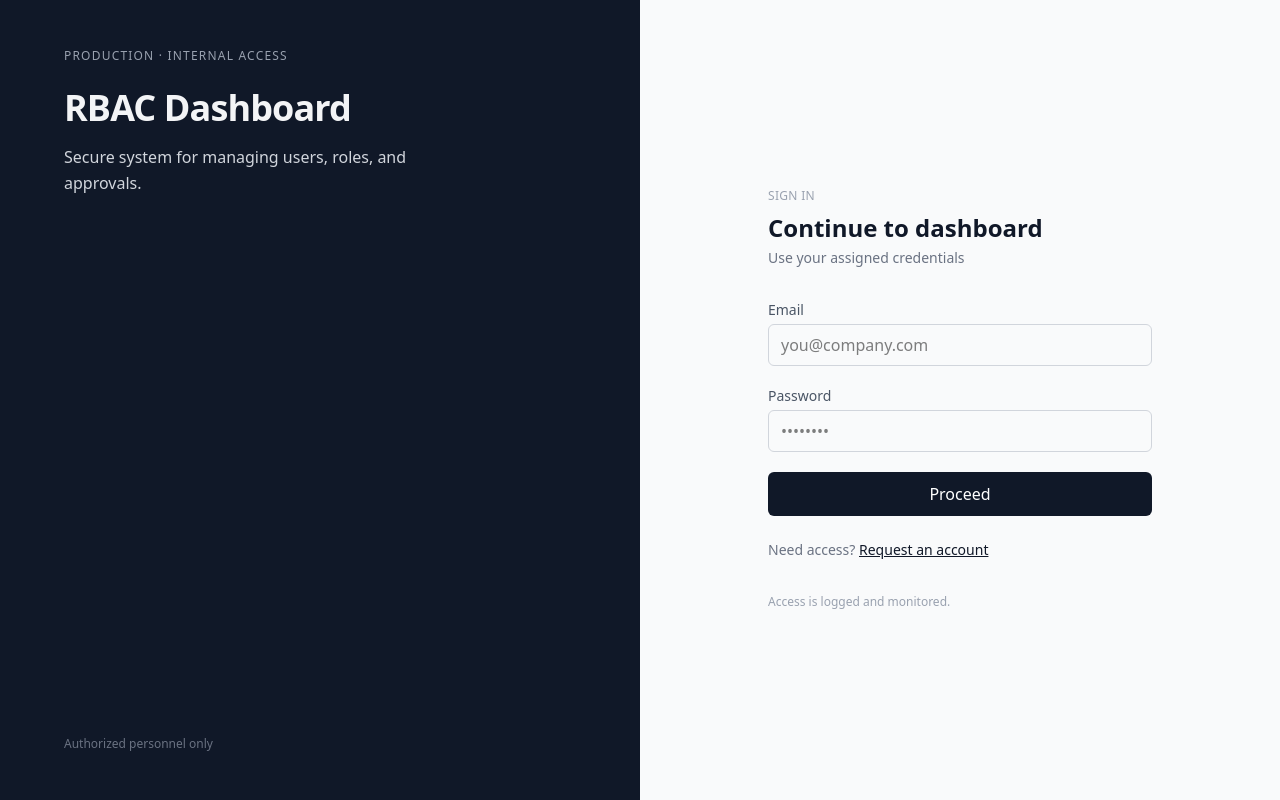
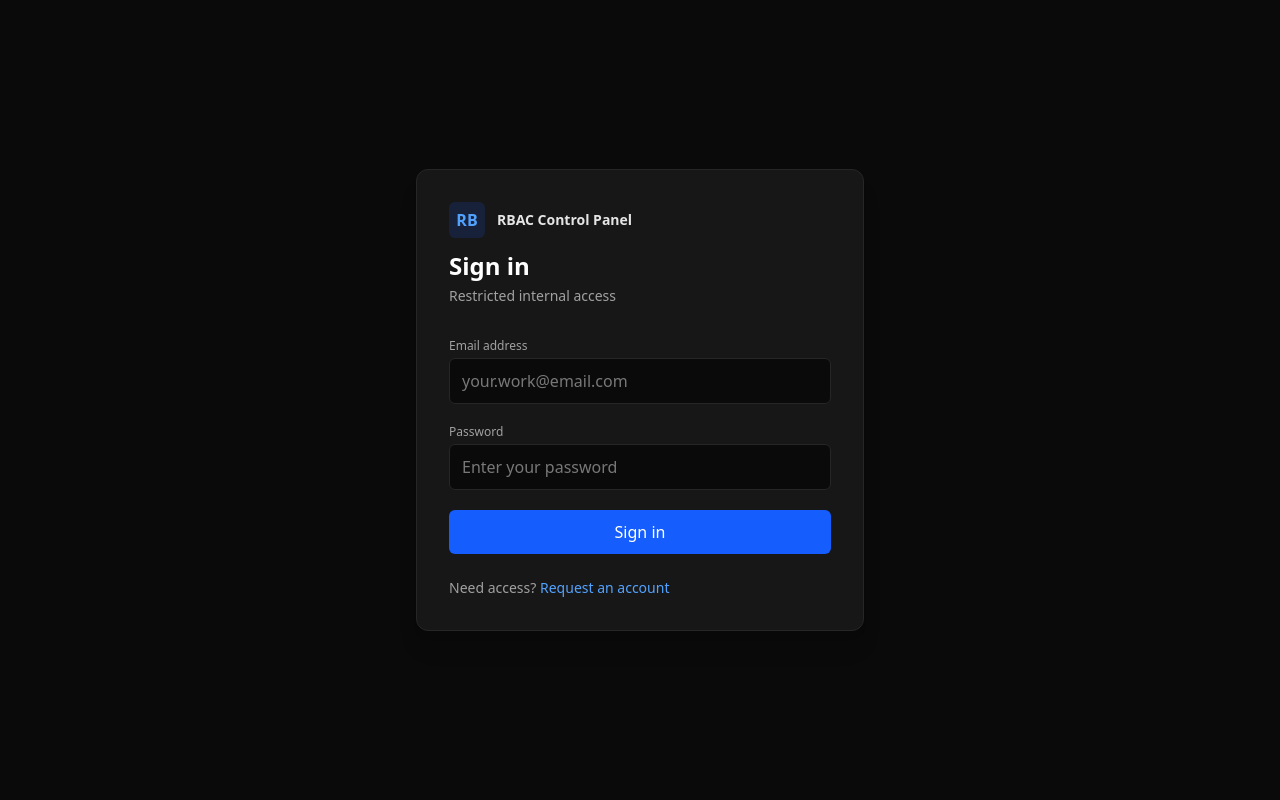
Before and after one commit to Rahinmon2903/saas-role-front-end, a React (Vite) app: page /login in a window 1280 px wide. Built offline with nearby package versions, Linux system fonts and the light colour scheme.

Commit message:
register page updated

```diff
--- a/src/Pages/Login.jsx
+++ b/src/Pages/Login.jsx
@@ -19,75 +19,61 @@ const Login = () => {
     try {
       const res = await api.post("/auth/login", { email, password });
       localStorage.setItem("auth", JSON.stringify(res.data));
-      toast.success("Login successful");
+      toast.success("Welcome back");
       navigate("/dashboard");
     } catch (err) {
-      setError(
-        err.response?.data?.message || "Invalid email or password"
-      );
+      setError(err.response?.data?.message || "Invalid credentials");
     } finally {
       setLoading(false);
     }
   };
 
   return (
-    <div className="min-h-screen grid grid-cols-1 lg:grid-cols-2 bg-gray-50">
-      {/* Left panel */}
-      <div className="hidden lg:flex flex-col justify-between px-16 py-12 bg-gray-900 text-gray-100">
-        <div>
-          <p className="text-xs uppercase tracking-widest text-gray-400 mb-6">
-            Production · Internal Access
-          </p>
-          <h1 className="text-4xl font-semibold tracking-tight">
-            RBAC Dashboard
+    <div className="min-h-screen bg-neutral-950 flex items-center justify-center px-4">
+      <div className="w-full max-w-md bg-neutral-900 border border-neutral-800 rounded-xl shadow-xl p-8">
+        {/* BRAND */}
+        <div className="mb-8">
+          <div className="flex items-center gap-3 mb-3">
+            <div className="w-9 h-9 rounded-md bg-blue-600/15 text-blue-400 font-bold flex items-center justify-center">
+              RB
+            </div>
+            <span className="text-sm font-semibold text-neutral-200">
+              RBAC Control Panel
+            </span>
+          </div>
+
+          <h1 className="text-2xl font-semibold text-white">
+            Sign in
           </h1>
-          <p className="mt-4 text-gray-300 max-w-sm leading-relaxed">
-            Secure system for managing users, roles, and approvals.
+          <p className="text-sm text-neutral-400 mt-1">
+            Restricted internal access
           </p>
         </div>
 
-        <p className="text-xs text-gray-500">
-          Authorized personnel only
-        </p>
-      </div>
-
-      {/* Right panel */}
-      <div className="flex items-center justify-center px-6">
-        <div className="w-full max-w-sm">
-          <p className="text-xs uppercase tracking-wide text-gray-400 mb-2">
-            Sign in
-          </p>
-          <h2 className="text-2xl font-semibold text-gray-900 mb-1">
-            Continue to dashboard
-          </h2>
-          <p className="text-sm text-gray-500 mb-8">
-            Use your assigned credentials
-          </p>
-
         {error && (
-            <div className="mb-6 text-sm text-red-600 bg-red-50 px-3 py-2 rounded">
+          <div className="mb-5 text-sm text-red-400 bg-red-500/10 border border-red-500/20 px-3 py-2 rounded">
             {error}
           </div>
         )}
 
         <form onSubmit={submit} className="space-y-5">
           <div>
-              <label className="block text-sm font-medium text-gray-600 mb-1">
-                Email
+            <label className="block text-xs font-medium text-neutral-400 mb-1">
+              Email address
             </label>
             <input
               type="email"
               required
               value={email}
               onChange={(e) => setEmail(e.target.value)}
-                className="w-full px-3 py-2 border border-gray-300 rounded-md
-                           focus:outline-none focus:ring-2 focus:ring-gray-900"
-                placeholder="you@company.com"
+              className="w-full px-3 py-2.5 bg-neutral-950 border border-neutral-800 rounded-md
+                         text-neutral-200 focus:outline-none focus:ring-2 focus:ring-blue-600"
+              placeholder="your.work@email.com"
             />
           </div>
 
           <div>
-              <label className="block text-sm font-medium text-gray-600 mb-1">
+            <label className="block text-xs font-medium text-neutral-400 mb-1">
               Password
             </label>
             <input
@@ -95,36 +81,27 @@ const Login = () => {
               required
               value={password}
               onChange={(e) => setPassword(e.target.value)}
-                className="w-full px-3 py-2 border border-gray-300 rounded-md
-                           focus:outline-none focus:ring-2 focus:ring-gray-900"
-                placeholder="••••••••"
+              className="w-full px-3 py-2.5 bg-neutral-950 border border-neutral-800 rounded-md
+                         text-neutral-200 focus:outline-none focus:ring-2 focus:ring-blue-600"
+              placeholder="Enter your password"
             />
           </div>
 
           <button
             type="submit"
             disabled={loading}
-              className="w-full bg-gray-900 text-white py-2.5 rounded-md
-                         font-medium hover:bg-gray-800 transition
-                         disabled:opacity-60"
+            className="w-full bg-blue-600 hover:bg-blue-700 text-white py-2.5 rounded-md
+                       font-medium transition disabled:opacity-60"
           >
-              {loading ? "Signing in…" : "Proceed"}
+            {loading ? "Signing in…" : "Sign in"}
           </button>
         </form>
 
-          <p className="text-sm text-gray-500 mt-6">
+        <div className="mt-6 text-sm text-neutral-400">
           Need access?{" "}
-            <Link
-              to="/"
-              className="text-gray-900 underline"
-            >
+          <Link to="/" className="text-blue-400 hover:underline">
             Request an account
           </Link>
-          </p>
-
-          <p className="text-xs text-gray-400 mt-8 leading-relaxed">
-            Access is logged and monitored.
-          </p>
         </div>
       </div>
     </div>
--- a/src/Pages/Register.jsx
+++ b/src/Pages/Register.jsx
@@ -23,61 +23,48 @@ const Register = () => {
         email,
         password,
       });
-      toast.success("Registration successful");
+      toast.success("Request submitted");
       navigate("/login");
     } catch (err) {
-      setError(
-        err.response?.data?.message || "Registration failed"
-      );
-
+      setError(err.response?.data?.message || "Registration failed");
     } finally {
       setLoading(false);
     }
   };
 
   return (
-    <div className="min-h-screen grid grid-cols-1 lg:grid-cols-2 bg-gray-50">
-      {/* Left panel */}
-      <div className="hidden lg:flex flex-col justify-between px-16 py-12 bg-gray-900 text-gray-100">
-        <div>
-          <p className="text-xs uppercase tracking-widest text-gray-400 mb-6">
-            Account Request
-          </p>
-          <h1 className="text-4xl font-semibold tracking-tight">
-            RBAC Dashboard
+    <div className="min-h-screen bg-neutral-950 flex items-center justify-center px-4">
+      <div className="w-full max-w-md bg-neutral-900 border border-neutral-800 rounded-xl shadow-xl p-8">
+        {/* BRAND */}
+        <div className="mb-8">
+          <div className="flex items-center gap-3 mb-3">
+            <div className="w-9 h-9 rounded-md bg-blue-600/15 text-blue-400 font-bold flex items-center justify-center">
+              RB
+            </div>
+            <span className="text-sm font-semibold text-neutral-200">
+              RBAC Control Panel
+            </span>
+          </div>
+
+          <h1 className="text-2xl font-semibold text-white">
+            Request access
           </h1>
-          <p className="mt-4 text-gray-300 max-w-sm leading-relaxed">
-            All new accounts are reviewed and role-assigned by administrators.
+          <p className="text-sm text-neutral-400 mt-1">
+            Accounts are reviewed by administrators
           </p>
         </div>
 
-        <p className="text-xs text-gray-500">
-          Internal systems access
-        </p>
-      </div>
-
-      {/* Right panel */}
-      <div className="flex items-center justify-center px-6">
-        <div className="w-full max-w-sm">
-          <p className="text-xs uppercase tracking-wide text-gray-400 mb-2">
-            Register
-          </p>
-          <h2 className="text-2xl font-semibold text-gray-900 mb-1">
-            Request an account
-          </h2>
-          <p className="text-sm text-gray-500 mb-8">
-            Standard access is granted by default
-          </p>
-
+        {/* ERROR */}
         {error && (
-            <div className="mb-6 text-sm text-red-600 bg-red-50 px-3 py-2 rounded">
+          <div className="mb-5 text-sm text-red-400 bg-red-500/10 border border-red-500/20 px-3 py-2 rounded">
             {error}
           </div>
         )}
 
+        {/* FORM */}
         <form onSubmit={submit} className="space-y-5">
           <div>
-              <label className="block text-sm font-medium text-gray-600 mb-1">
+            <label className="block text-xs font-medium text-neutral-400 mb-1">
               Full name
             </label>
             <input
@@ -85,14 +72,14 @@ const Register = () => {
               required
               value={name}
               onChange={(e) => setName(e.target.value)}
-                className="w-full px-3 py-2 border border-gray-300 rounded-md
-                           focus:outline-none focus:ring-2 focus:ring-gray-900"
+              className="w-full px-3 py-2.5 bg-neutral-950 border border-neutral-800 rounded-md
+                         text-neutral-200 focus:outline-none focus:ring-2 focus:ring-blue-600"
               placeholder="John Doe"
             />
           </div>
 
           <div>
-              <label className="block text-sm font-medium text-gray-600 mb-1">
+            <label className="block text-xs font-medium text-neutral-400 mb-1">
               Email
             </label>
             <input
@@ -100,14 +87,14 @@ const Register = () => {
               required
               value={email}
               onChange={(e) => setEmail(e.target.value)}
-                className="w-full px-3 py-2 border border-gray-300 rounded-md
-                           focus:outline-none focus:ring-2 focus:ring-gray-900"
+              className="w-full px-3 py-2.5 bg-neutral-950 border border-neutral-800 rounded-md
+                         text-neutral-200 focus:outline-none focus:ring-2 focus:ring-blue-600"
               placeholder="john@company.com"
             />
           </div>
 
           <div>
-              <label className="block text-sm font-medium text-gray-600 mb-1">
+            <label className="block text-xs font-medium text-neutral-400 mb-1">
               Password
             </label>
             <input
@@ -115,8 +102,8 @@ const Register = () => {
               required
               value={password}
               onChange={(e) => setPassword(e.target.value)}
-                className="w-full px-3 py-2 border border-gray-300 rounded-md
-                           focus:outline-none focus:ring-2 focus:ring-gray-900"
+              className="w-full px-3 py-2.5 bg-neutral-950 border border-neutral-800 rounded-md
+                         text-neutral-200 focus:outline-none focus:ring-2 focus:ring-blue-600"
               placeholder="••••••••"
             />
           </div>
@@ -124,27 +111,19 @@ const Register = () => {
           <button
             type="submit"
             disabled={loading}
-              className="w-full bg-gray-900 text-white py-2.5 rounded-md
-                         font-medium hover:bg-gray-800 transition
-                         disabled:opacity-60"
+            className="w-full bg-blue-600 hover:bg-blue-700 text-white py-2.5 rounded-md
+                       font-medium transition disabled:opacity-60"
           >
-              {loading ? "Submitting…" : "Request access"}
+            {loading ? "Submitting…" : "Submit request"}
           </button>
         </form>
 
-          <p className="text-sm text-gray-500 mt-6">
-            Already have access?{" "}
-            <Link
-              to="/login"
-              className="text-gray-900 underline"
-            >
+        {/* FOOTER */}
+        <div className="mt-6 text-sm text-neutral-400">
+          Already approved?{" "}
+          <Link to="/login" className="text-blue-400 hover:underline">
             Sign in
           </Link>
-          </p>
-
-          <p className="text-xs text-gray-400 mt-8 leading-relaxed">
-            Role assignment is handled by administrators.
-          </p>
         </div>
       </div>
     </div>
```
Lines whose indentation alone changed are shown as unchanged.
